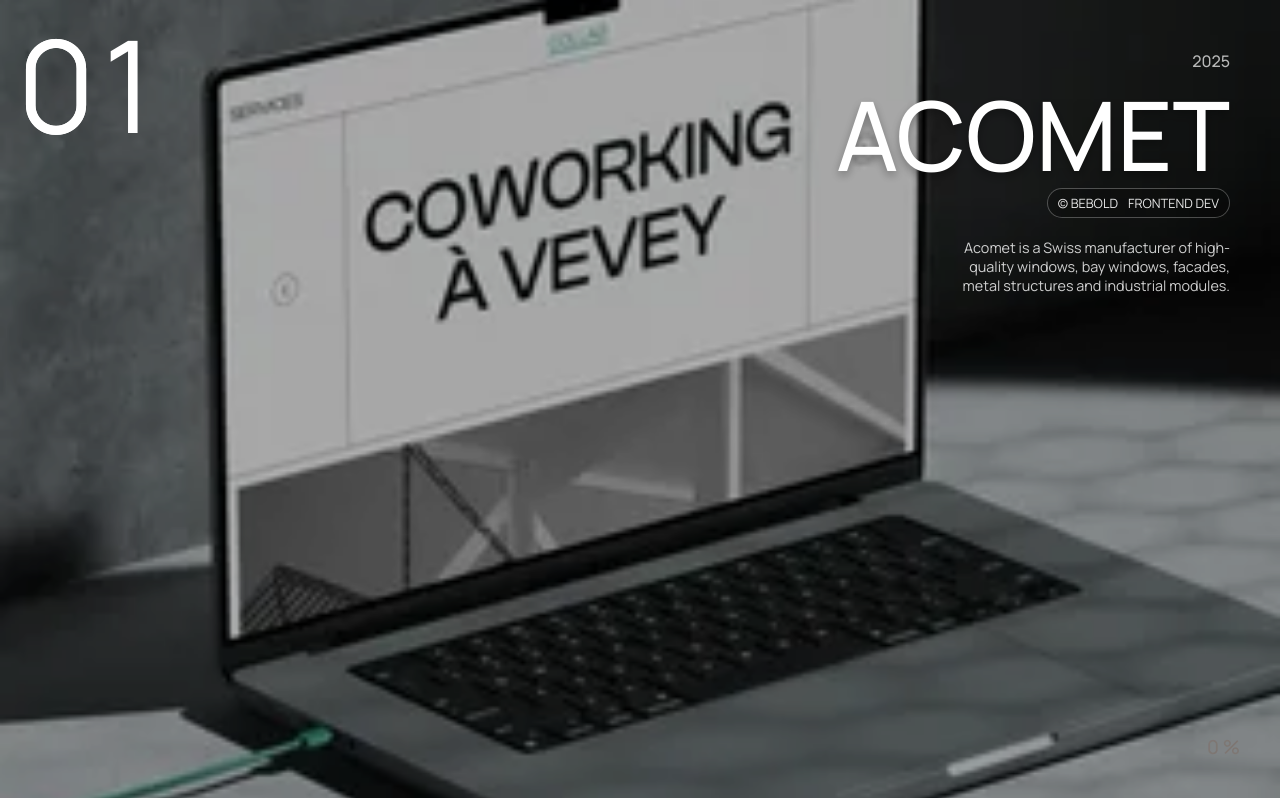
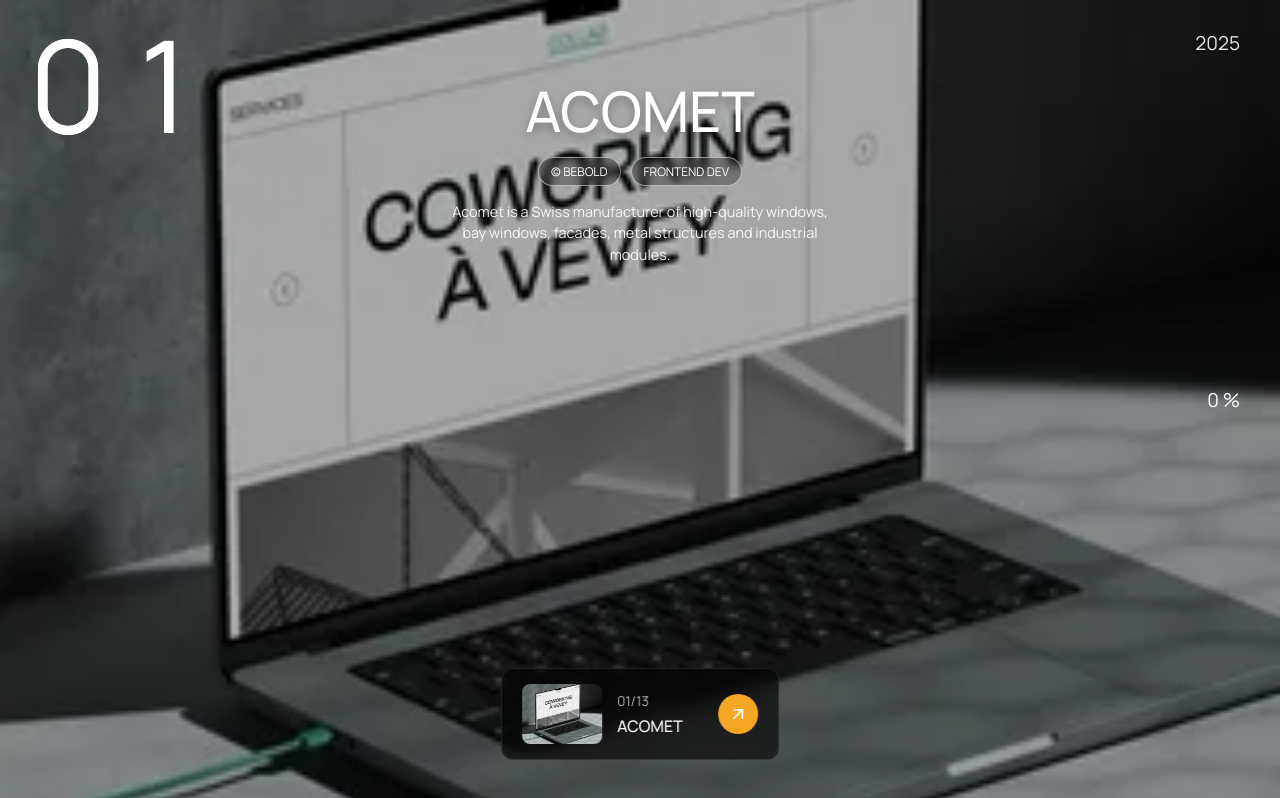
Before and after one commit to vasudevan-kross/jonasraynondin, a Next.js app: page / in a window 1280 px wide. Shown: the top 798 px of the page. Built offline with nearby package versions, Linux system fonts and the light colour scheme.

Commit message:
updated the text counter

```diff
--- a/components/WorkItem.js
+++ b/components/WorkItem.js
@@ -1,5 +1,5 @@
 "use client";
-import React, { useRef, useEffect } from "react";
+import React, { useRef, useEffect, useState } from "react";
 import Image from "next/image";
 import gsap from "gsap";
 import { ScrollTrigger } from "gsap/ScrollTrigger";
@@ -11,6 +11,11 @@ export default function WorkItem({ project, index, onHover, onLeave, onVisible }
     const containerRef = useRef(null);
     const imageRef = useRef(null);
     const titleRef = useRef(null);
+    const yearRef = useRef(null);
+    const contentTopRef = useRef(null);
+    const [displayTitle, setDisplayTitle] = useState("");
+    const [shouldAnimate, setShouldAnimate] = useState(false);
+    const hasInitialized = useRef(false);
 
     const onVisibleRef = useRef(onVisible);
 
@@ -18,6 +23,64 @@ export default function WorkItem({ project, index, onHover, onLeave, onVisible }
     useEffect(() => {
         onVisibleRef.current = onVisible;
     }, [onVisible]);
+
+    // Text scramble effect for title - triggered by shouldAnimate
+    useEffect(() => {
+        if (!shouldAnimate) return;
+
+        if (!hasInitialized.current) {
+            hasInitialized.current = true;
+        }
+
+        const targetText = project.title;
+        const characters = `@#$%&*/,?!+-=()[]{}"':;~`;
+        const duration = 800;
+        const frameRate = 30;
+        const totalFrames = (duration / 1000) * frameRate;
+        let frame = 0;
+
+        // Start with fully scrambled text
+        let initialScrambled = '';
+        for (let i = 0; i < targetText.length; i++) {
+            if (targetText[i] === ' ') {
+                initialScrambled += ' ';
+            } else {
+                initialScrambled += characters[Math.floor(Math.random() * characters.length)];
+            }
+        }
+        setDisplayTitle(initialScrambled);
+
+        const interval = setInterval(() => {
+            frame++;
+            const progress = frame / totalFrames;
+
+            let scrambledText = '';
+            for (let i = 0; i < targetText.length; i++) {
+                if (targetText[i] === ' ') {
+                    scrambledText += ' ';
+                } else if (progress * targetText.length > i) {
+                    const revealProgress = (progress * targetText.length - i);
+                    if (revealProgress > 0.7) {
+                        scrambledText += targetText[i];
+                    } else {
+                        scrambledText += characters[Math.floor(Math.random() * characters.length)];
+                    }
+                } else {
+                    scrambledText += characters[Math.floor(Math.random() * characters.length)];
+                }
+            }
+
+            setDisplayTitle(scrambledText);
+
+            if (frame >= totalFrames) {
+                clearInterval(interval);
+                setDisplayTitle(targetText);
+                setShouldAnimate(false);
+            }
+        }, 1000 / frameRate);
+
+        return () => clearInterval(interval);
+    }, [shouldAnimate, project.title]);
 
     useEffect(() => {
         const el = containerRef.current;
@@ -55,13 +118,45 @@ export default function WorkItem({ project, index, onHover, onLeave, onVisible }
             }
         );
 
-        // Active Index Trigger
+        // Year scroll animation
+        gsap.to(yearRef.current, {
+            y: -50,
+            opacity: 0,
+            ease: "none",
+            scrollTrigger: {
+                trigger: el,
+                start: "top top",
+                end: "+=50%",
+                scrub: 1,
+            },
+        });
+
+        // Content scroll animation
+        gsap.to(contentTopRef.current, {
+            y: -100,
+            opacity: 0,
+            ease: "none",
+            scrollTrigger: {
+                trigger: el,
+                start: "top top",
+                end: "+=50%",
+                scrub: 1,
+            },
+        });
+
+        // Active Index Trigger with animation trigger
         ScrollTrigger.create({
             trigger: el,
             start: "top center",
             end: "bottom center",
-            onEnter: () => onVisibleRef.current && onVisibleRef.current(),
-            onEnterBack: () => onVisibleRef.current && onVisibleRef.current(),
+            onEnter: () => {
+                if (onVisibleRef.current) onVisibleRef.current();
+                setShouldAnimate(true);
+            },
+            onEnterBack: () => {
+                if (onVisibleRef.current) onVisibleRef.current();
+                setShouldAnimate(true);
+            },
         });
 
         return () => {
@@ -91,22 +186,22 @@ export default function WorkItem({ project, index, onHover, onLeave, onVisible }
                     <div className={styles.overlay} />
                 </div>
 
-                <div className={styles.textOverlay}>
-                    {/* Year separate at top of block? */}
-                    <div className={styles.yearDisplay}>{project.year}</div>
+                {/* Year at top right */}
+                <div ref={yearRef} className={styles.yearDisplay}>{project.year}</div>
 
+                {/* Content at center top */}
+                <div ref={contentTopRef} className={styles.contentTop}>
                     <h2 ref={titleRef} className={styles.title}>
-                        {project.title}
+                        {displayTitle || '\u00A0'}
                     </h2>
 
-                    <div className={styles.meta}>
-                        <div className={styles.tags}>
-                            {project.tags.map((tag, i) => (
-                                <span key={i}>{tag}</span>
-                            ))}
-                        </div>
+                    <div className={styles.tags}>
+                        {project.tags.map((tag, i) => (
+                            <span key={i}>{tag}</span>
+                        ))}
                     </div>
-                    <p style={{ marginTop: '10px', maxWidth: '300px', fontSize: '0.9rem', opacity: 0.8, textAlign: 'right' }}>
+
+                    <p className={styles.description}>
                         {project.description}
                     </p>
                 </div>
--- a/components/WorkList.js
+++ b/components/WorkList.js
@@ -1,5 +1,6 @@
 "use client";
 import React, { useState, useEffect } from "react";
+import Image from "next/image";
 import styles from "./work-list.module.scss";
 import WorkItem from "./WorkItem";
 import WorkCounter from "./WorkCounter";
@@ -9,24 +10,95 @@ export default function WorkList({ projects }) {
     const [hoveredIndex, setHoveredIndex] = useState(null);
     const [progress, setProgress] = useState(0);
     const [activeProjectId, setActiveProjectId] = useState(projects[0]?.id || "01");
+    const [displayName, setDisplayName] = useState("");
+
+    // Get active project
+    const activeProject = projects.find(p => p.id === activeProjectId) || projects[0];
 
     useLenis(({ progress }) => {
         setProgress(Math.round(progress * 100));
     });
 
+    // Text scramble effect
+    useEffect(() => {
+        const targetText = activeProject.title;
+        const characters = `@#$%&*/,?!+-=()[]{}"':;~`;
+        const duration = 1000; // 1 second
+        const frameRate = 30; // frames per second
+        const totalFrames = (duration / 2000) * frameRate;
+        let frame = 0;
+
+        const interval = setInterval(() => {
+            frame++;
+            const progress = frame / totalFrames;
+
+            let scrambledText = '';
+            for (let i = 0; i < targetText.length; i++) {
+                if (targetText[i] === ' ') {
+                    scrambledText += ' ';
+                } else if (progress * targetText.length > i) {
+                    // Gradually reveal real characters
+                    const revealProgress = (progress * targetText.length - i);
+                    if (revealProgress > 0.5) {
+                        scrambledText += targetText[i];
+                    } else {
+                        scrambledText += characters[Math.floor(Math.random() * characters.length)];
+                    }
+                } else {
+                    scrambledText += characters[Math.floor(Math.random() * characters.length)];
+                }
+            }
+
+            setDisplayName(scrambledText);
+
+            if (frame >= totalFrames) {
+                clearInterval(interval);
+                setDisplayName(targetText);
+            }
+        }, 1000 / frameRate);
+
+        return () => clearInterval(interval);
+    }, [activeProject.title]);
+
     return (
         <>
-            <div className={styles.scrollProgress}>{progress} %</div>
-
+            {/* Counter at top left */}
             <div style={{
                 position: 'fixed',
-                top: '20px', // Adjusted to match left padding
+                top: '20px',
                 left: '20px',
-                zIndex: 100, // Increased z-index
+                zIndex: 100,
                 pointerEvents: 'none',
-                // mixBlendMode: 'difference' // MOVED blend mode here to ensure it applies to the whole fixed block against the backdrop
             }}>
                 <WorkCounter currentId={activeProjectId} />
+            </div>
+
+            {/* Progress at middle right */}
+            <div className={styles.progressFixed}>
+                {progress} %
+            </div>
+
+            {/* Fixed bottom box */}
+            <div className={styles.bottomBoxFixed}>
+                <div className={styles.thumbnail}>
+                    <Image
+                        src={activeProject.image}
+                        alt={activeProject.title}
+                        fill
+                        className={styles.thumbnailImage}
+                    />
+                </div>
+                <div className={styles.boxInfo}>
+                    <span className={styles.slideNumber}>
+                        {activeProject.id}/{String(projects.length).padStart(2, '0')}
+                    </span>
+                    <span className={styles.slideName}>{displayName}</span>
+                </div>
+                <a href="#" className={styles.linkIcon} style={{ backgroundColor: activeProject.color || '#f5a623' }}>
+                    <svg width="20" height="20" viewBox="0 0 24 24" fill="none" xmlns="http://www.w3.org/2000/svg">
+                        <path d="M7 17L17 7M17 7H7M17 7V17" stroke="white" strokeWidth="2" strokeLinecap="round" strokeLinejoin="round" />
+                    </svg>
+                </a>
             </div>
 
             <div className="container" style={{ position: 'relative', width: '100%', maxWidth: '100%', padding: 0 }}>
--- a/components/work-counter.module.scss
+++ b/components/work-counter.module.scss
@@ -14,7 +14,7 @@
 
 .digitSlot {
     position: relative;
-    width: 4.5em;
+    width: 6em;
     /* Adjust based on font width */
     height: 100%;
     /* No overflow hidden here if we want them to slide 'through'?
--- a/components/work-item.module.scss
+++ b/components/work-item.module.scss
@@ -58,80 +58,91 @@
     z-index: 1;
 }
 
-.textOverlay {
+/* Year at top right */
+.yearDisplay {
     position: absolute;
-    top: 50px;
-    right: 50px;
-    /* Right aligned */
+    top: 30px;
+    right: 40px;
     z-index: 2;
-    text-align: right;
-    /* Right align text */
+    font-size: 1.2rem;
+    font-weight: 400;
+    color: white;
+    opacity: 0.9;
+}
+
+/* Content at center top */
+.contentTop {
+    position: absolute;
+    top: 80px;
+    left: 50%;
+    transform: translateX(-50%);
+    z-index: 2;
+    text-align: center;
     color: white;
     display: flex;
     flex-direction: column;
-    align-items: flex-end;
-    /* Align flex items to right */
-    gap: 10px;
-    max-width: 50%;
-    /* Don't overlap numbers */
+    align-items: center;
+    gap: 15px;
+    max-width: 600px;
 }
 
 .title {
-    font-size: 6rem;
-    /* Good size but not full screen */
+    font-size: 3.5rem;
     text-transform: uppercase;
     font-weight: 500;
     margin: 0;
-    line-height: 0.9;
+    line-height: 1.1;
     text-shadow: 0 4px 10px rgba(0, 0, 0, 0.3);
 }
 
-.meta {
+.tags {
     display: flex;
-    flex-direction: column;
-    /* Stack year and tags/desc */
     gap: 10px;
-    align-items: flex-end;
+    font-size: 0.75rem;
     text-transform: uppercase;
-    font-size: 1rem;
-    opacity: 0.9;
-    width: 100%;
 
-    .tags {
-        display: flex;
-        gap: 10px;
-        font-size: 0.8rem;
-        border: 1px solid rgba(255, 255, 255, 0.3);
-        padding: 5px 10px;
+    span {
+        border: 1px solid rgba(255, 255, 255, 0.5);
+        padding: 5px 12px;
         border-radius: 20px;
-        background: rgba(0, 0, 0, 0.2);
+        background: rgba(0, 0, 0, 0.3);
         backdrop-filter: blur(5px);
-
-        span:not(:last-child)::after {
-            content: none;
-        }
-    }
-
-    .year {
-        display: none;
     }
 }
 
-.yearDisplay {
-    font-size: 1rem;
-    font-weight: 500;
-    margin-bottom: 10px;
-    opacity: 0.7;
+.description {
+    max-width: 400px;
+    font-size: 0.9rem;
+    opacity: 0.9;
+    line-height: 1.5;
+    margin: 0;
 }
 
 @media (max-width: 1024px) {
-    .title {
-        font-size: 4rem;
+    .yearDisplay {
+        top: 20px;
+        right: 20px;
+        font-size: 1rem;
     }
 
-    .meta {
-        font-size: 0.9rem;
-        flex-direction: column;
-        gap: 10px;
+    .contentTop {
+        top: 60px;
+        max-width: 90%;
+        padding: 0 20px;
+    }
+
+    .title {
+        font-size: 2.5rem;
+    }
+
+    .tags {
+        font-size: 0.7rem;
+        flex-wrap: wrap;
+        justify-content: center;
+    }
+
+    .description {
+        font-size: 0.85rem;
+        max-width: 100%;
     }
 }
--- a/components/work-list.module.scss
+++ b/components/work-list.module.scss
@@ -15,4 +15,126 @@
     font-feature-settings: "tnum";
 }
 
+.progressFixed {
+    position: fixed;
+    right: 40px;
+    top: 50%;
+    transform: translateY(-50%);
+    z-index: 100;
+    font-size: 1.2rem;
+    font-weight: 400;
+    color: #ffffff;
+    pointer-events: none;
+}
+
+/* Fixed bottom box */
+.bottomBoxFixed {
+    position: fixed;
+    bottom: 40px;
+    left: 50%;
+    transform: translateX(-50%);
+    z-index: 100;
+    display: flex;
+    align-items: center;
+    gap: 15px;
+    background: rgba(0, 0, 0, 0.6);
+    backdrop-filter: blur(10px);
+    padding: 15px 20px;
+    border-radius: 12px;
+    border: 1px solid rgba(255, 255, 255, 0.1);
+    transition: all 0.3s ease;
+}
+
+.thumbnail {
+    position: relative;
+    width: 80px;
+    height: 60px;
+    border-radius: 8px;
+    overflow: hidden;
+    flex-shrink: 0;
+}
+
+.thumbnailImage {
+    object-fit: cover;
+}
+
+.boxInfo {
+    display: flex;
+    flex-direction: column;
+    gap: 5px;
+    color: white;
+}
+
+.slideNumber {
+    font-size: 0.85rem;
+    opacity: 0.7;
+}
+
+.slideName {
+    font-size: 1rem;
+    font-weight: 500;
+    text-transform: uppercase;
+}
+
+.linkIcon {
+    margin-left: 20px;
+    color: white;
+    width: 40px;
+    height: 40px;
+    border-radius: 50%;
+    display: flex;
+    align-items: center;
+    justify-content: center;
+    transition: transform 0.3s ease, opacity 0.3s ease;
+    cursor: pointer;
+
+    &:hover {
+        transform: scale(1.1);
+        opacity: 0.9;
+    }
+
+    svg {
+        width: 20px;
+        height: 20px;
+    }
+}
+
+@media (max-width: 1024px) {
+    .progressFixed {
+        right: 20px;
+        font-size: 1rem;
+    }
+
+    .bottomBoxFixed {
+        bottom: 20px;
+        padding: 12px 15px;
+        gap: 10px;
+        max-width: 90%;
+    }
+
+    .thumbnail {
+        width: 60px;
+        height: 45px;
+    }
+
+    .slideNumber {
+        font-size: 0.75rem;
+    }
+
+    .slideName {
+        font-size: 0.9rem;
+    }
+
+    .linkIcon {
+        margin-left: 10px;
+        width: 36px;
+        height: 36px;
+
+        svg {
+            width: 18px;
+            height: 18px;
+        }
+    }
+}
+
 /* Removed header styles as .header is removed from DOM */
```
